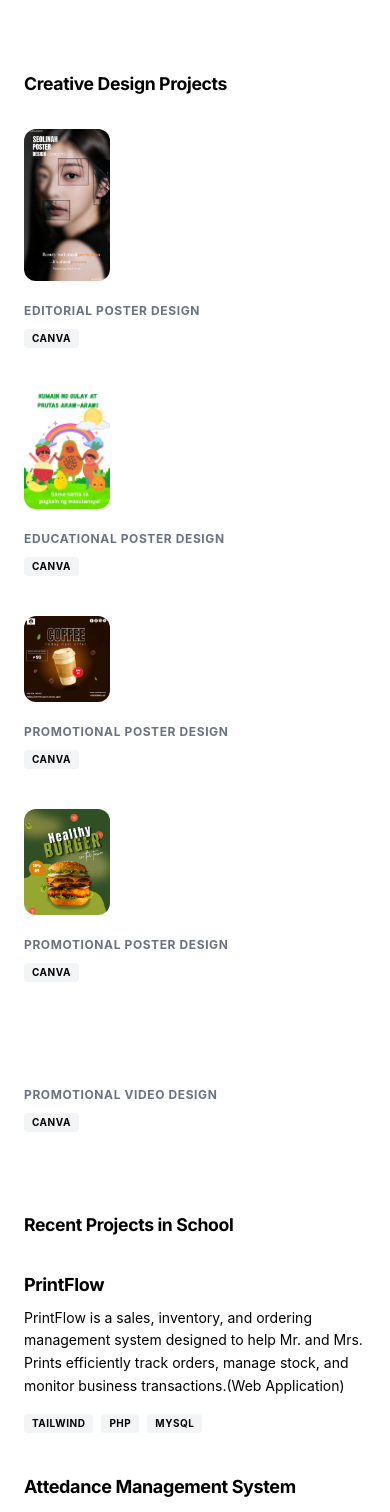
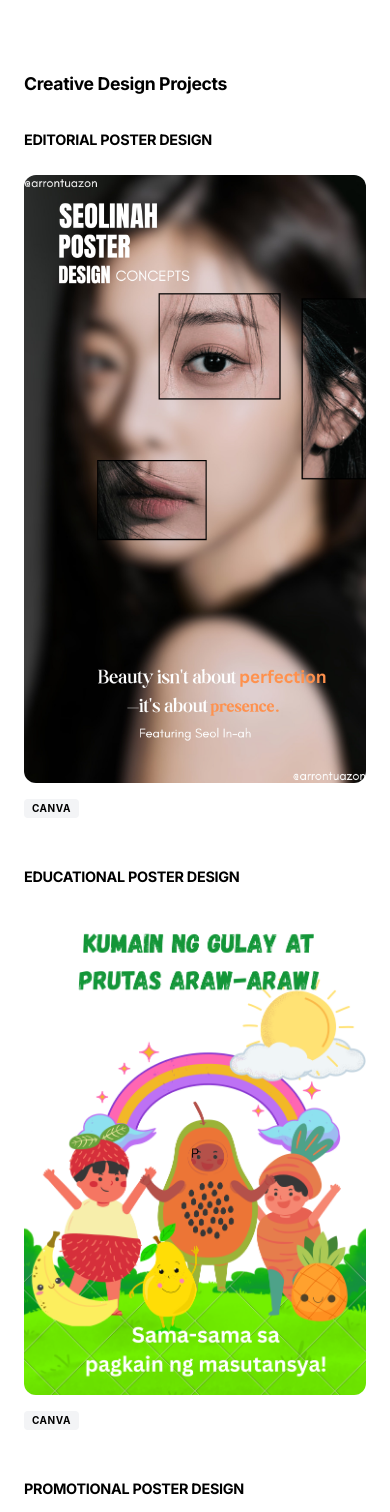
Before and after one commit to arrontuazon60892-cyber/portfolio-repo, a React (Vite) app: page / in a window 390 px wide. Shown: the part 1420-2932 px from the top of the page. Built offline with nearby package versions, Linux system fonts and the light colour scheme; grey boxes are pictures that could not be loaded.

Commit message:
def nila mb

```diff
--- a/src/App.jsx
+++ b/src/App.jsx
@@ -11,6 +11,7 @@ import PosterCard from "./components/PosterCard";
 import ImageModal from "./components/ImageModal";
 import VideoCard from "./components/VideoCard";
 import VideoModal from "./components/VideoModal";
+import FeaturedVideoCard from "./components/FeaturedVideoCard";
 import { cn } from "./lib/utils";
 import { Moon, Sun, Mail, BookOpen, ExternalLink, Copy, Check } from "lucide-react";
 import seolinahImage from "./assets/seolinah.png";
@@ -151,10 +152,13 @@ function App() {
             {/* Creative Design Projects Section */}
             <section>
               <h2 className="text-[1.1rem] font-bold mb-8">Creative Design Projects</h2>
+
+              {/* Editorial Poster Design */}
+              <div className="mb-12">
+                <h3 className="text-[0.9rem] font-bold uppercase tracking-widest mb-6">Editorial Poster Design</h3>
                 <div className="grid grid-cols-1 md:grid-cols-2 lg:grid-cols-2 gap-10">
                   <PosterCard
                     imageSrc={seolinahImage}
-                  category="Editorial Poster Design"
                     tools={["Canva"]}
                     onClick={() => {
                       setSelectedImage(seolinahImage);
@@ -162,9 +166,15 @@ function App() {
                     }}
                     isDark={isDark}
                   />
+                </div>
+              </div>
+
+              {/* Educational Poster Design */}
+              <div className="mb-12">
+                <h3 className="text-[0.9rem] font-bold uppercase tracking-widest mb-6">Educational Poster Design</h3>
+                <div className="grid grid-cols-1 md:grid-cols-2 lg:grid-cols-2 gap-10">
                   <PosterCard
                     imageSrc={coloringBookImage}
-                  category="Educational Poster Design"
                     tools={["Canva"]}
                     onClick={() => {
                       setSelectedImage(coloringBookImage);
@@ -172,9 +182,15 @@ function App() {
                     }}
                     isDark={isDark}
                   />
+                </div>
+              </div>
+
+              {/* Promotional Poster Design */}
+              <div className="mb-12">
+                <h3 className="text-[0.9rem] font-bold uppercase tracking-widest mb-6">Promotional Poster Design</h3>
+                <div className="grid grid-cols-1 md:grid-cols-2 lg:grid-cols-2 gap-10">
                   <PosterCard
                     imageSrc={coffeeImage}
-                  category="Promotional Poster Design"
                     tools={["Canva"]}
                     onClick={() => {
                       setSelectedImage(coffeeImage);
@@ -184,7 +200,6 @@ function App() {
                   />
                   <PosterCard
                     imageSrc={burgerImage}
-                  category="Promotional Poster Design"
                     tools={["Canva"]}
                     onClick={() => {
                       setSelectedImage(burgerImage);
@@ -192,9 +207,16 @@ function App() {
                     }}
                     isDark={isDark}
                   />
-                <VideoCard
+                </div>
+              </div>
+
+              {/* Promotional Video Design */}
+              <div>
+                <h3 className="text-[0.9rem] font-bold uppercase tracking-widest mb-6">Promotional Video Design</h3>
+                <div className="grid grid-cols-1 md:grid-cols-2 lg:grid-cols-2 gap-10">
+                  <div className="md:col-span-2 lg:col-span-2">
+                    <FeaturedVideoCard
                       videoSrc={freshVideo}
-                  category="Promotional Video Design"
                       tools={["Canva"]}
                       onClick={() => {
                         setSelectedVideo(freshVideo);
@@ -203,6 +225,8 @@ function App() {
                       isDark={isDark}
                       isModalOpen={videoModalOpen}
                     />
+                  </div>
+                </div>
               </div>
             </section>
 
--- /dev/null
+++ b/src/components/FeaturedVideoCard.jsx
@@ -0,0 +1,87 @@
+import React, { useEffect, useRef } from "react";
+import { cn } from "../lib/utils";
+
+export default function FeaturedVideoCard({ videoSrc, tools, onClick, isDark, isModalOpen }) {
+    const videoRef = useRef(null);
+
+    useEffect(() => {
+        const video = videoRef.current;
+        if (!video) return;
+
+        // Intersection Observer for auto-play/pause
+        const observer = new IntersectionObserver(
+            (entries) => {
+                entries.forEach((entry) => {
+                    if (entry.isIntersecting && entry.intersectionRatio >= 0.5 && !isModalOpen) {
+                        video.play().catch(() => {});
+                    } else {
+                        video.pause();
+                    }
+                });
+            },
+            { threshold: 0.5 }
+        );
+
+        observer.observe(video);
+
+        return () => {
+            observer.disconnect();
+        };
+    }, [isModalOpen]);
+
+    // Pause video when modal is open
+    useEffect(() => {
+        const video = videoRef.current;
+        if (!video) return;
+
+        if (isModalOpen) {
+            video.pause();
+        }
+    }, [isModalOpen]);
+
+    return (
+        <div
+            className="group cursor-pointer"
+            onClick={onClick}
+        >
+            {/* Video Container - Featured size (2x larger) */}
+            <div className="relative overflow-hidden rounded-xl mb-4 w-full md:col-span-2">
+                <video
+                    ref={videoRef}
+                    src={videoSrc}
+                    className="w-full h-auto object-cover transition-transform duration-500 group-hover:scale-105"
+                    muted
+                    loop
+                    playsInline
+                    preload="metadata"
+                    controls={false}
+                    disablePictureInPicture
+                    disableRemotePlayback
+                    draggable={false}
+                    onContextMenu={(e) => e.preventDefault()}
+                    style={{
+                        userSelect: "none",
+                        WebkitUserSelect: "none",
+                        MozUserSelect: "none",
+                        msUserSelect: "none",
+                    }}
+                />
+            </div>
+
+            {/* Tools */}
+            <div className="flex flex-wrap gap-2">
+                {tools.map((tool) => (
+                    <span
+                        key={tool}
+                        className={cn(
+                            "px-2 py-0.5 rounded text-[10px] font-bold uppercase tracking-wider",
+                            isDark ? "bg-gray-900 text-white" : "bg-gray-100 text-black"
+                        )}
+                    >
+                        {tool}
+                    </span>
+                ))}
+            </div>
+        </div>
+    );
+}
--- a/src/components/PosterCard.jsx
+++ b/src/components/PosterCard.jsx
@@ -1,29 +1,19 @@
 import React from "react";
 import { cn } from "../lib/utils";
 
-export default function PosterCard({ imageSrc, category, tools, onClick, isDark }) {
+export default function PosterCard({ imageSrc, tools, onClick, isDark }) {
     return (
         <div
             className="group cursor-pointer"
             onClick={onClick}
         >
             {/* Image Container */}
-            <div className="relative overflow-hidden rounded-xl mb-4 w-1/4 max-w-[200px]">
+            <div className="relative overflow-hidden rounded-xl mb-4 w-full">
                 <img
                     src={imageSrc}
-                    alt={category}
+                    alt="Design project"
                     className="w-full h-auto object-cover transition-transform duration-500 group-hover:scale-105"
                 />
-            </div>
-
-            {/* Category */}
-            <div className="mb-2">
-                <span className={cn(
-                    "text-xs font-bold uppercase tracking-wider",
-                    isDark ? "text-gray-400" : "text-gray-500"
-                )}>
-                    {category}
-                </span>
             </div>
 
             {/* Tools */}
```
Lines whose indentation alone changed are shown as unchanged.
